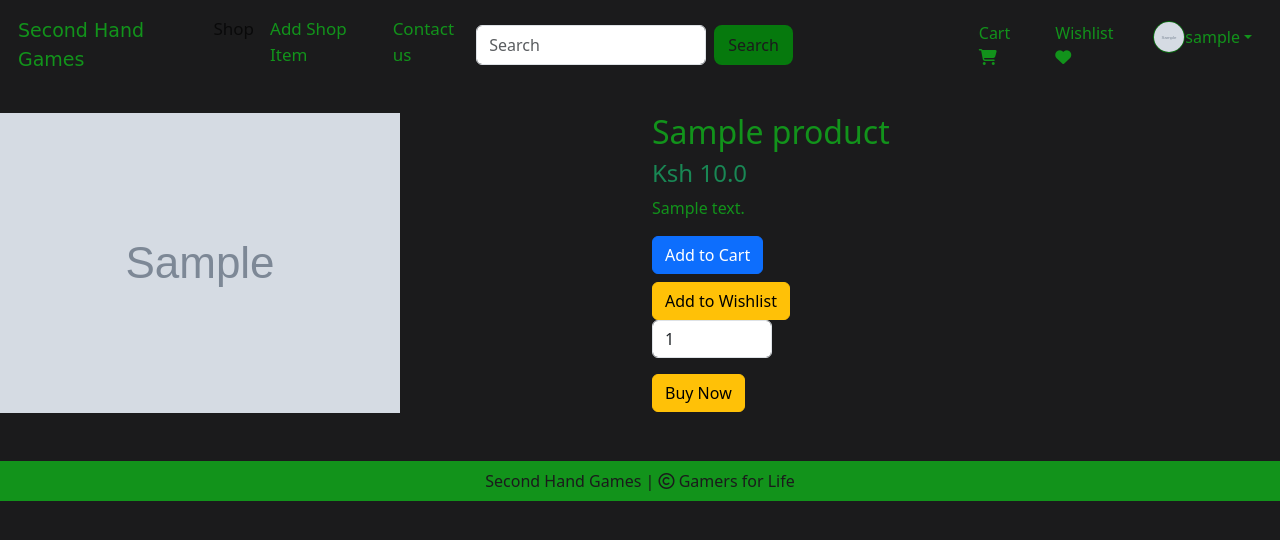
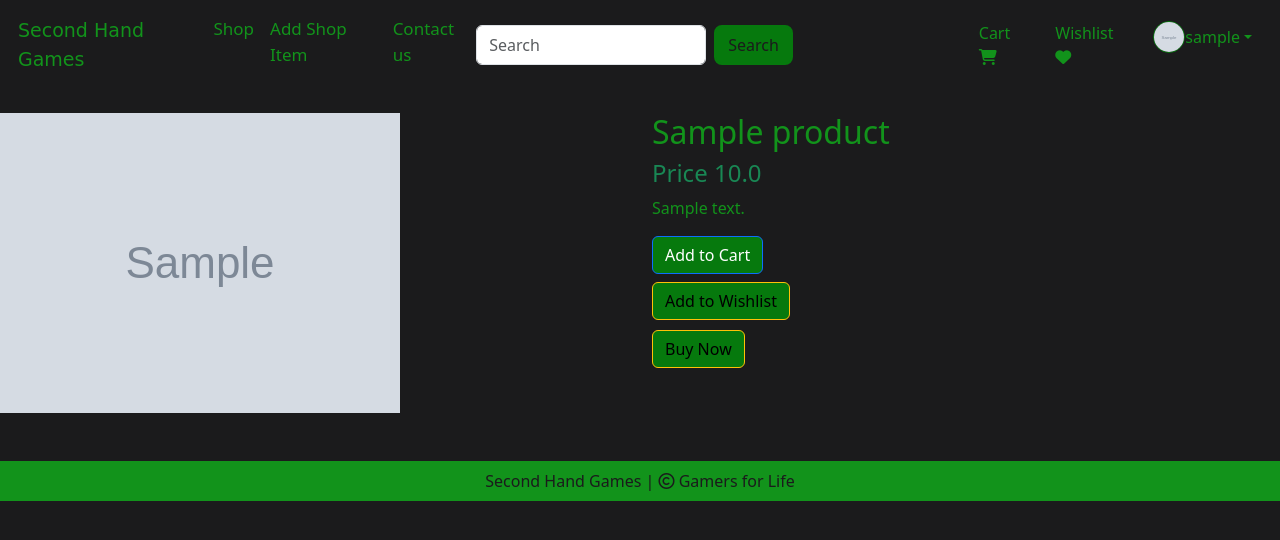
Before and after one commit to Natalie-LG05/Second-Hand-Games, a Flask app: page /product/1 in a window 1280 px wide. Shown: the top 540 px of the page. Run offline with Flask 3, Linux system fonts and the light colour scheme; a user stored in the database is signed in; tables that the repository leaves empty hold one stand-in row (values such as "Sample post"); grey boxes marked "Sample" are stand-in pictures; some libraries are stand-ins or nearby versions.

Commit message:
shop html

```diff
--- a/website/templates/base.html
+++ b/website/templates/base.html
@@ -43,7 +43,7 @@
             </li>
 
             <li class="nav-item">
-              <a class="nav-link text-grey" href="{{ url_for('views.shop') }}" style="font-size: 17px;">Shop</a>
+              <a class="nav-link text-grey" href="{{ url_for('views.shop') }}" style="font-size: 17px; color: rgb(18, 147, 27);">Shop</a>
             </li>
 
             <li class="nav-item">
--- a/website/templates/product_details.html
+++ b/website/templates/product_details.html
@@ -10,15 +10,15 @@
         </div>
         <div class="col-sm-6">
             <h2>{{ product.product_name }}</h2>
-            <h4 class="text-success">Ksh {{ product.price }}</h4>
+            <h4 class="text-success">Price {{ product.price }}</h4>
             {% if product.previous_price %}
-            <p class="text-muted"><del>Ksh {{ product.previous_price }}</del></p>
+            <p class="text-muted"><del>Price {{ product.previous_price }}</del></p>
             {% endif %}
             <p>{{ product.description }}</p>
 
             {% if current_user.is_authenticated %}
                 <form action="{{url_for('views.add_to_cart', item_id=product.id) }}" method="POST">
-                    <button type="submit" class="btn btn-primary">Add to Cart</button>
+                    <button type="submit" class="btn btn-primary" style="background-color: rgb(6, 121, 13);">Add to Cart</button>
                 </form>
                 {% set is_in_wishlist = false %}
                 {% for item in current_user.wishlist %}
@@ -29,18 +29,15 @@
 
                 {% if not is_in_wishlist %}
                     <form method="POST" action="{{ url_for('views.add_to_wishlist', product_id=product.id) }}">
-                        <button type="submit" class="btn btn-warning mt-2">Add to Wishlist</button>
+                        <button type="submit" class="btn btn-warning mt-2" style="background-color: rgb(6, 121, 13);">Add to Wishlist</button>
                     </form>
 
                 {% else %}
-                <p class="text-warning">Login to add to cart</p>
+                <p class="text-warning" style="background-color: rgb(6, 121, 13);">Login to add to cart</p>
                 {% endif %}
             {% endif %}
             <form action="{{ url_for('views.buy_now', product_id=product.id) }}" method="POST">
-                <div class="input-group mb-3" style="width: 120px;">
-                    <input type="number" name="quantity" value="1" min="1" class="form-control" required>
-                </div>
-                <button type="submit" class="btn btn-warning">
+                <button type="submit" class="btn btn-warning" style="background-color: rgb(6, 121, 13); margin-top: 10px;">
                     Buy Now
                 </button>
             </form>
```
Also changed, not shown: website/templates/shop.html (+6 -10 lines).
